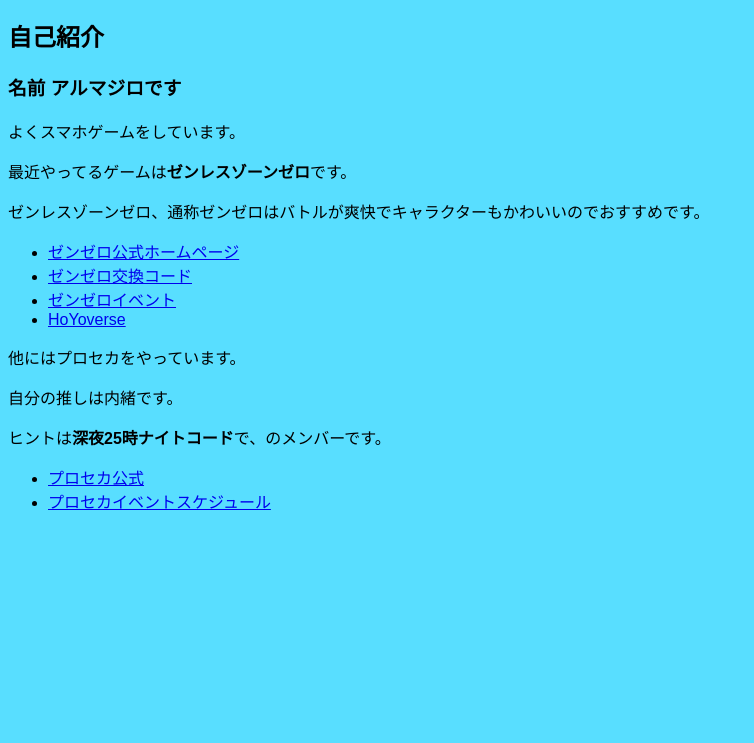
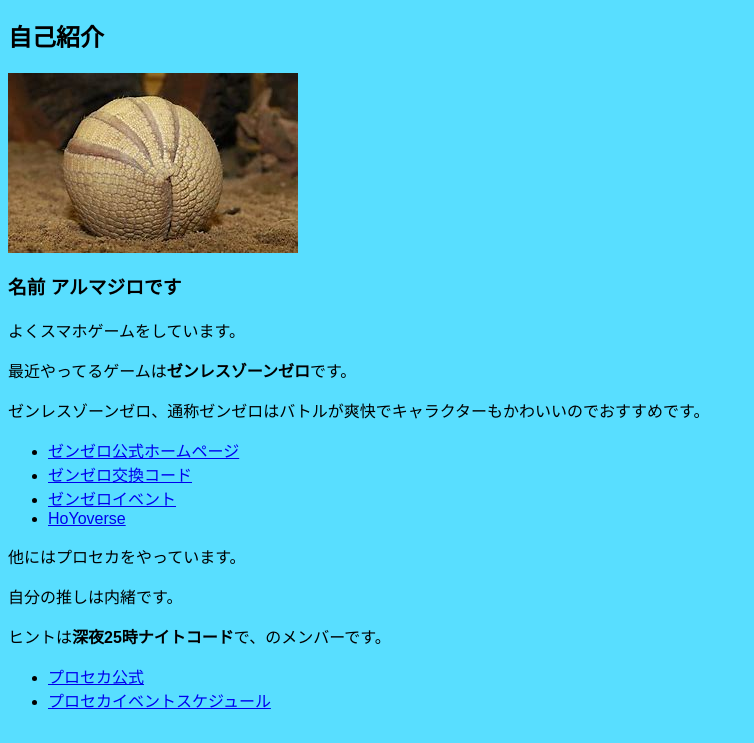
Before and after one commit to armadillo-2/portfolio, a plain HTML site: page index.html in a window 1280 px wide. Shown: the part 57-800 px from the top of the page, without its empty margins (0-754 px from the left). Drawn offline with Linux system fonts and the light colour scheme.

Commit message:
写真の追加

```diff
--- a/index.html
+++ b/index.html
@@ -5,6 +5,7 @@
     <body>
         <h1>ポートフォリオ</h1>
         <h2>自己紹介</h2>
+          <div class="sales-item-img"><img src="./img/OIP.jpg" alt="アルマジロ"></div>
         <h3>名前 アルマジロです</h3>
         <p>よくスマホゲームをしています。</p>
         <p>最近やってるゲームは<b>ゼンレスゾーンゼロ</b>です。</p>
```
Also changed, not shown: img/OIP.jpg (added).
